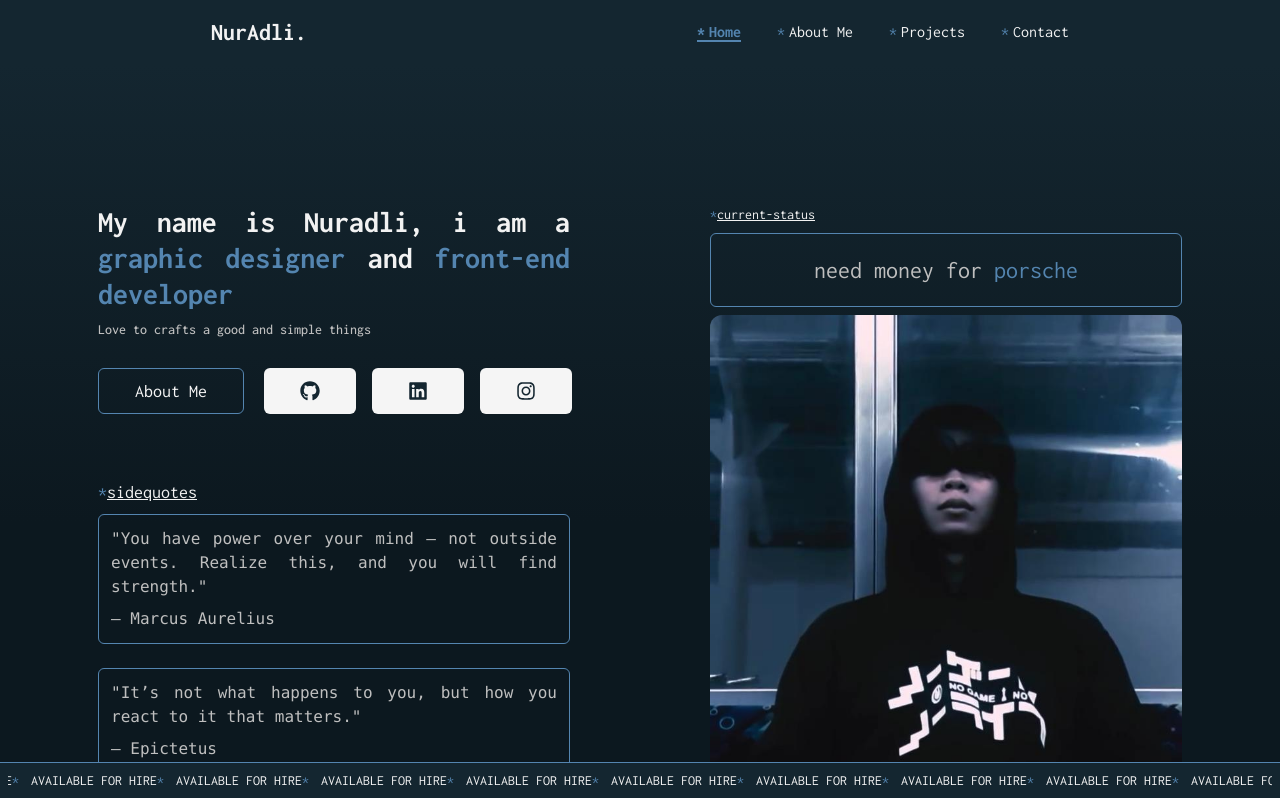
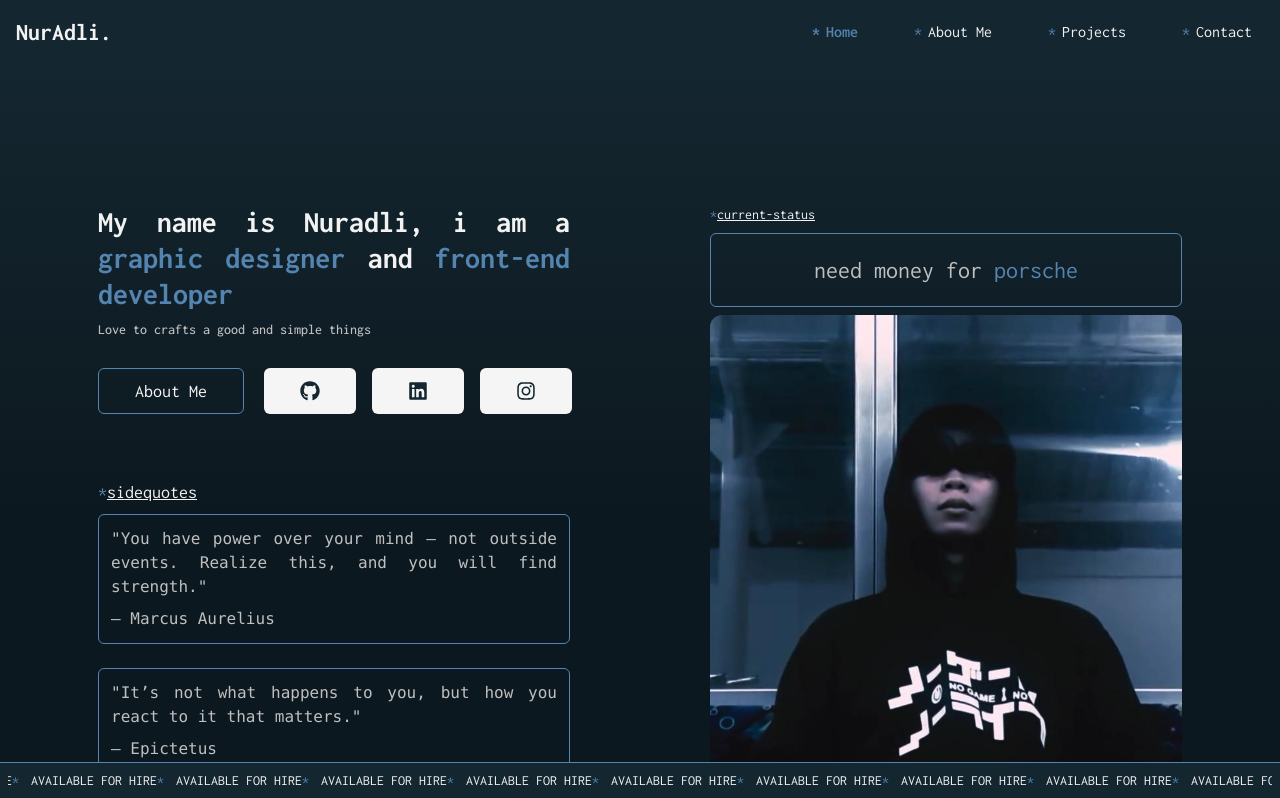
Before and after one commit to PAKJAWIR/nuradlitesting, a React (Vite) app: page / in a window 1280 px wide. Shown: the top 798 px of the page. Built offline with nearby package versions, Linux system fonts and the light colour scheme.

Commit message:
Fixed Navbar Bug

```diff
--- a/src/component/navbar.jsx
+++ b/src/component/navbar.jsx
@@ -1,67 +1,63 @@
 import { Link, NavLink } from "react-router-dom";
-import AppRouting from "../config/AppRoutes";
 import { useMenu } from "../context/UseMenu";
 import { useEffect } from "react";
+import AppRouting from "../config/AppRoutes";
 
 function Navbar() {
   const { isMenuOpen, toggleMenu } = useMenu();
+
   useEffect(() => {
-    if (isMenuOpen) {
-      document.body.classList.add("overflow-hidden");
-    } else {
-      document.body.classList.remove("overflow-hidden");
-    }
-
-    return () => {
-      document.body.classList.remove("overflow-hidden");
-    };
+    document.body.style.overflow = isMenuOpen ? "hidden" : "auto";
+    return () => (document.body.style.overflow = "auto");
   }, [isMenuOpen]);
 
   return (
-    <nav className="fixed lg:relative  top-0 left-0 w-full z-50 flex items-center p-4 justify-between lg:justify-around bg-warna5/50 backdrop-blur-md border-b border-white/10 lg:bg-warna5 lg:backdrop-blur-0 lg:border-none transition-all duration-300">
-      <Link to="/">
+    <nav className="fixed lg:relative top-0 left-0 w-full z-50 bg-warna5/50 backdrop-blur-md lg:bg-warna5">
+      {/* Main Navigation Bar */}
+      <div className="container mx-auto px-4 flex items-center justify-between h-16">
+        {/* Logo */}
+        <Link to="/" className="z-50">
           <h1 className="text-warna2 font-bold text-2xl">NurAdli.</h1>
         </Link>
 
-      {/* Tombol Hamburger */}
-      <button className="lg:hidden focus:outline-none z-50" onClick={toggleMenu} aria-label="Toggle menu">
-        <div className={`w-6 flex flex-col gap-1 items-end ${isMenuOpen ? "gap-1.5" : ""}`}>
-          <span className={`block h-0.5 w-6 bg-warna1 rounded-md transition-all duration-300 ${isMenuOpen ? " rotate-45 translate-y-2" : ""}`} />
-          <span className={`block h-0.5 w-5 bg-warna1 rounded-md transition-all duration-300 ${isMenuOpen ? "opacity-0" : "opacity-100"}`} />
-          <span className={`block h-0.5 w-4 bg-warna1 rounded-md transition-all duration-300 ${isMenuOpen ? " -rotate-45 -translate-y-2 w-6" : ""}`} />
-        </div>
-      </button>
-
-      {/* Desktop Menu */}
-      <ul className="hidden lg:flex text-warna2 gap-9">
+        {/* Desktop Navigation */}
+        <ul className="hidden lg:flex items-center gap-8">
           {AppRouting.map((item) => (
             <li key={item.path}>
-            <NavLink to={item.path}>
-              {({ isActive }) => (
-                <span className={`relative group ${isActive ? "text-warna4 font-bold" : "text-warna2 hover:text-warna4"}`}>
-                  <span className="text-warna4 mr-1">*</span>
+              <NavLink to={item.path} className={({ isActive }) => `relative px-3 py-2 transition-colors ${isActive ? "text-warna4 font-semibold" : "text-warna2 hover:text-warna4"}`}>
+                <span className="text-warna4 mr-1.5">*</span>
                 {item.name}
-                  <span className={`absolute left-0 h-[2px] bg-warna4 transition-all duration-300 ease-in-out bottom-[-2px] ${isActive ? "w-full" : "w-0 group-hover:w-full"}`} />
-                </span>
-              )}
+                <span className="absolute left-3 right-3 bottom-0 h-px bg-warna4 origin-left scale-x-0 transition-transform duration-300 group-hover:scale-x-100" />
               </NavLink>
             </li>
           ))}
         </ul>
 
-      {/* Mobile Menu */}
-      <div className={`fixed inset-0 bg-warna6 z-1 flex flex-col items-center justify-center transition-all duration-300 ease-in-out ${isMenuOpen ? "opacity-100 translate-y-0" : "opacity-0 -translate-y-full pointer-events-none"}`}>
-        <ul className="flex flex-col gap-10 text-2xl">
+        {/* Hamburger Button */}
+        <button className="lg:hidden focus:outline-none z-50" onClick={toggleMenu} aria-label="Toggle menu">
+          <div className={`w-6 flex flex-col gap-1 items-end ${isMenuOpen ? "gap-1.5" : ""}`}>
+            <span className={`block h-0.5 w-6 bg-warna1 rounded-md transition-all duration-300 ${isMenuOpen ? "rotate-45 translate-y-2" : ""}`} />
+            <span className={`block h-0.5 w-5 bg-warna1 rounded-md transition-all duration-300 ${isMenuOpen ? "opacity-0" : "opacity-100"}`} />
+            <span className={`block h-0.5 w-4 bg-warna1 rounded-md transition-all duration-300 ${isMenuOpen ? "-rotate-45 -translate-y-2 w-6" : ""}`} />
+          </div>
+        </button>
+      </div>
+
+      {/* Mobile Menu Overlay */}
+      <div className={`fixed inset-0 z-40 h-screen bg-warna6 backdrop-blur-xl transition-all duration-500 ease-[cubic-bezier(0.4,0,0.2,1)] ${isMenuOpen ? "opacity-100 visible translate-y-0" : "opacity-0 invisible -translate-y-4"}`}>
+        <div className="h-full flex flex-col items-center justify-center">
+          <ul className="space-y-8 text-justify">
             {AppRouting.map((item) => (
               <li key={item.path}>
-              <Link to={item.path} onClick={toggleMenu} className="text-warna2 relative group">
-                <span className="text-warna4">*</span>
+                <Link to={item.path} onClick={toggleMenu} className="inline-block text-2xl text-warna2 px-4 py-2 hover:text-warna4 transition-colors">
+                  <span className="text-warna4 mr-2">*</span>
                   {item.name}
                 </Link>
               </li>
             ))}
           </ul>
         </div>
+      </div>
     </nav>
   );
 }
```
Also changed, not shown: 5 other files (tests, documents, lock files or other folders). Lines whose indentation alone changed are shown as unchanged.
